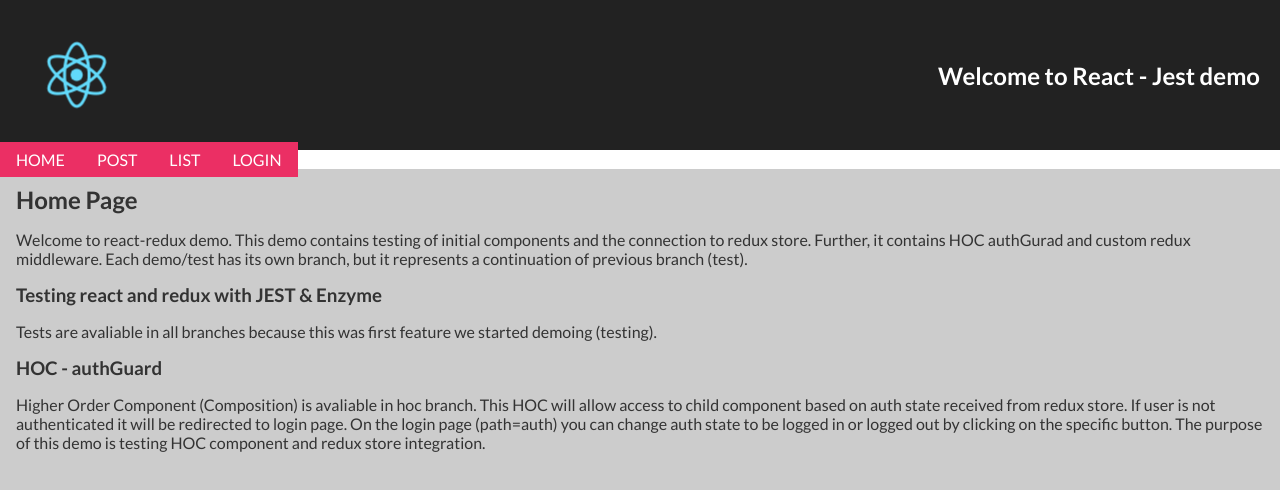
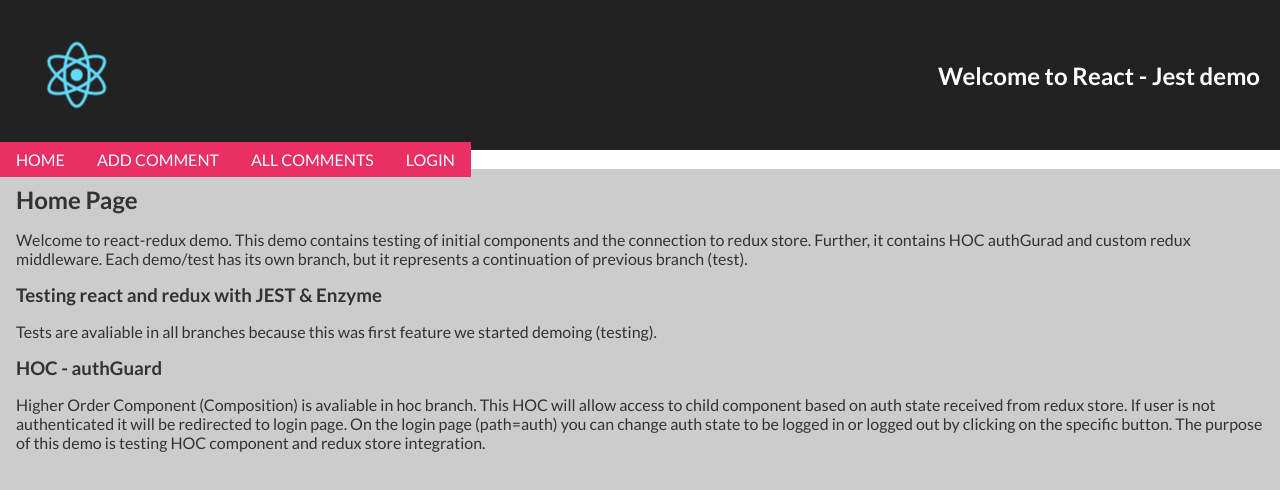
Before and after one commit to dmijatovic/react-jest-testing, a React app: page / in a window 1280 px wide. Shown: the top 490 px of the page. Built offline with nearby package versions, Linux system fonts and the light colour scheme.

Commit message:
router link labels changed

```diff
--- a/src/App.js
+++ b/src/App.js
@@ -28,8 +28,8 @@ export class App extends Component {
 
         <section className="app-navigation">
           <Link to="home" className="btn btn-sm btn-nav" tag="button">Home</Link>
-          <Link to="post" className="btn btn-sm btn-nav" >Post</Link>
-          <Link to="list" className="btn btn-sm btn-nav" >List</Link>
+          <Link to="post" className="btn btn-sm btn-nav" >Add comment</Link>
+          <Link to="list" className="btn btn-sm btn-nav" >All comments</Link>
           <Link to="auth" className="btn btn-sm btn-nav" >Login</Link>
 
           {/*
```
